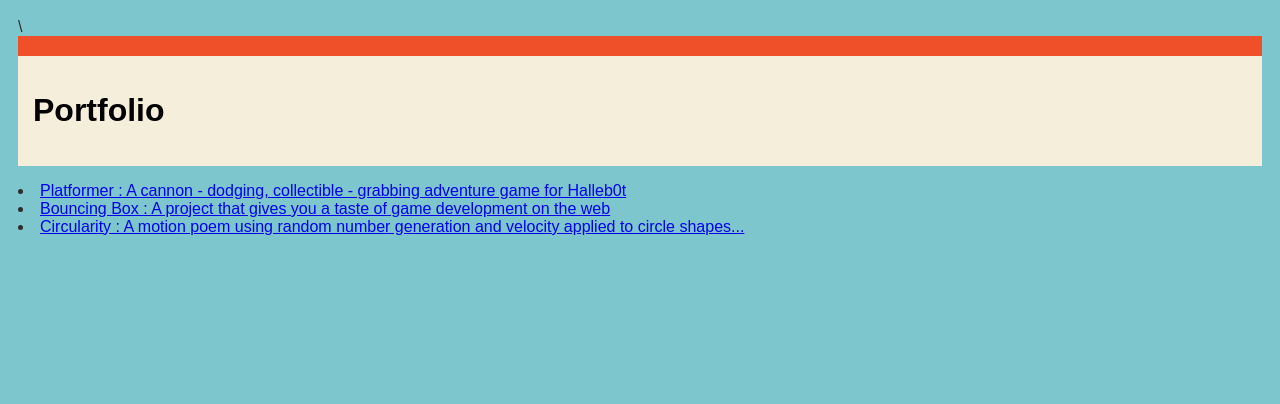
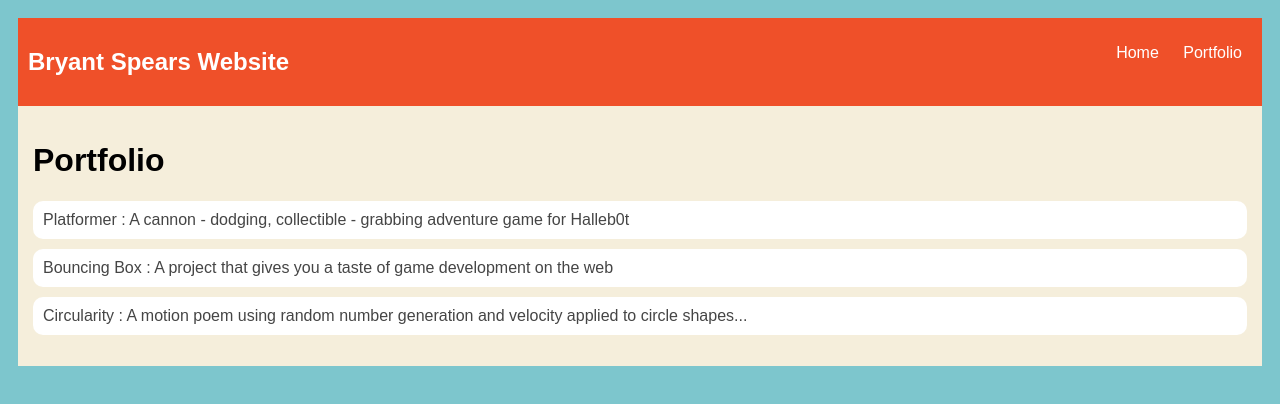
Before and after one commit to kasipavankumarqv/bryaspears2, a plain HTML site: page portfolio.html in a window 1280 px wide. Drawn offline with Linux system fonts and the light colour scheme.

Commit message:
add index.html file

```diff
--- a/portfolio.html
+++ b/portfolio.html
@@ -84,24 +84,33 @@
             color: #454545;
         }
     </style>
-</head>\
+</head>
 <nav>
-    <!-- Nav stuff here...-->
+    <h1>Bryant Spears Website</h1>
+    <ul id="nav-ul">
+        <li class="nav-li">
+            <a class="nav-a" href="index.html">Home</a>
+        </li>
+        <li class="nav-li">
+            <a class="nav-a" href="portfolio.html">Portfolio</a>
+        </li>
+    </ul>
 </nav>
 <main>
     <div class="content">
         <h1>Portfolio</h1>
         <ul id="portfolio">
-
+            <li><a href="projects/platformer/">Platformer : A cannon - dodging, collectible - grabbing adventure game
+                    for
+                    Halleb0t</a></li>
+            <li><a href="projects/bouncing-box/">Bouncing Box : A project that gives you a taste of game development on
+                    the web
+                </a>
+            </li>
+            <li><a href="projects/circularity/">Circularity : A motion poem using random number generation and velocity
+                    applied
+                    to
+                    circle shapes...</a></li>
         </ul>
     </div>
 </main>
-<ul id="portfolio">
-
-</ul>
-<li><a href="projects/platformer/">Platformer : A cannon - dodging, collectible - grabbing adventure game for
-        Halleb0t</a></li>
-<li><a href="projects/bouncing-box/">Bouncing Box : A project that gives you a taste of game development on the web </a>
-</li>
-<li><a href="projects/circularity/">Circularity : A motion poem using random number generation and velocity applied to
-        circle shapes...</a></li>
--- a/projects/platformer/js/init/cannon.js
+++ b/projects/platformer/js/init/cannon.js
@@ -37,8 +37,8 @@ delay: OPTIONAL The number of milliseconds to wait before firing the first proje
 
 */
 createCannon("top", 450); // a cannon on the top of the screen, located at x = 450
-createCannon("left", 400, 2000); // a cannon on the left side of the screen, located at y = 300, with a 1 second delay (1000ms)
-createCannon("right", 400,2000);
+createCannon("left", 440, 2000); // a cannon on the left side of the screen, located at y = 300, with a 1 second delay (1000ms)
+createCannon("bottom", 400,2000);
 
 
         // ALL YOUR CODE GOES ABOVE HERE ///////////////////////////////////////
```
Also changed, not shown: index.html (+2 -2 lines), projects/platformer/js/init/platform.js (+4 -4 lines).
